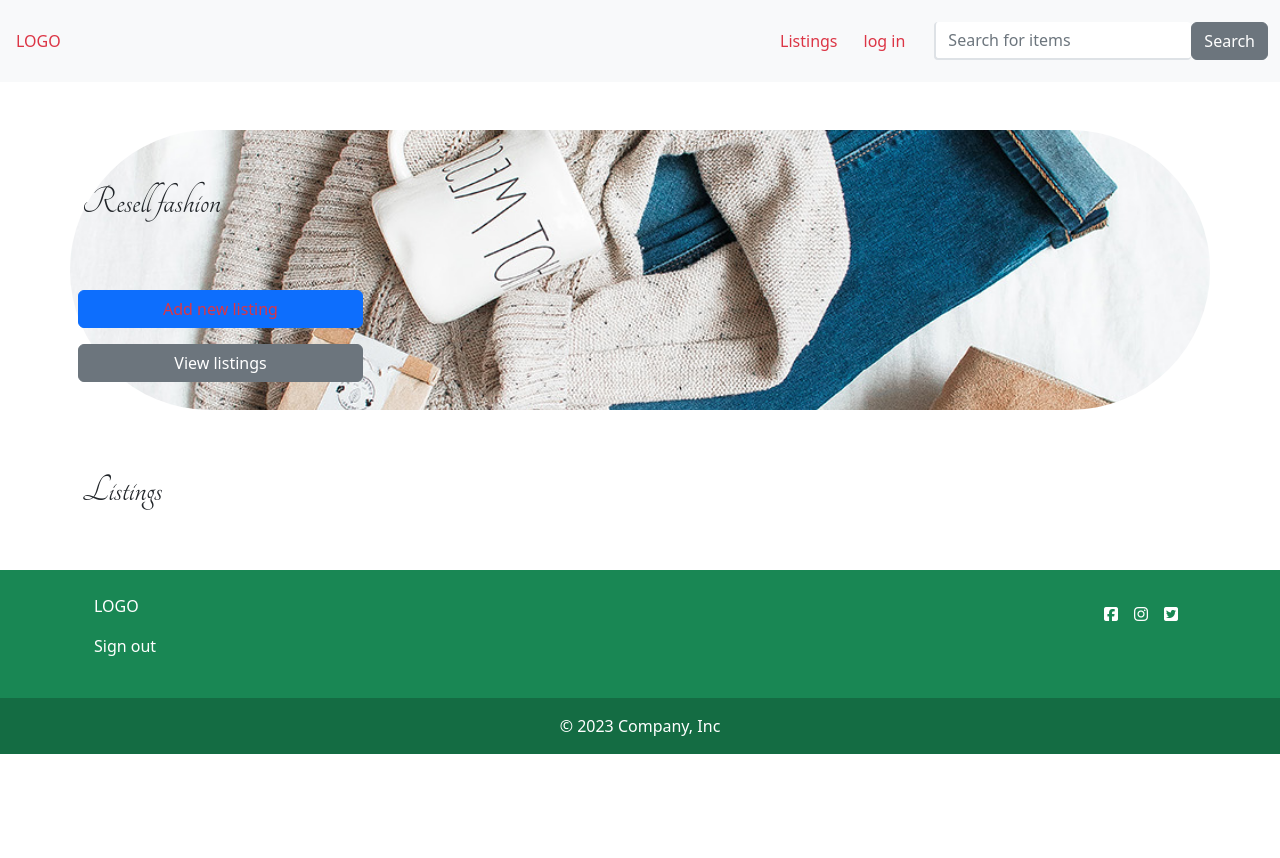
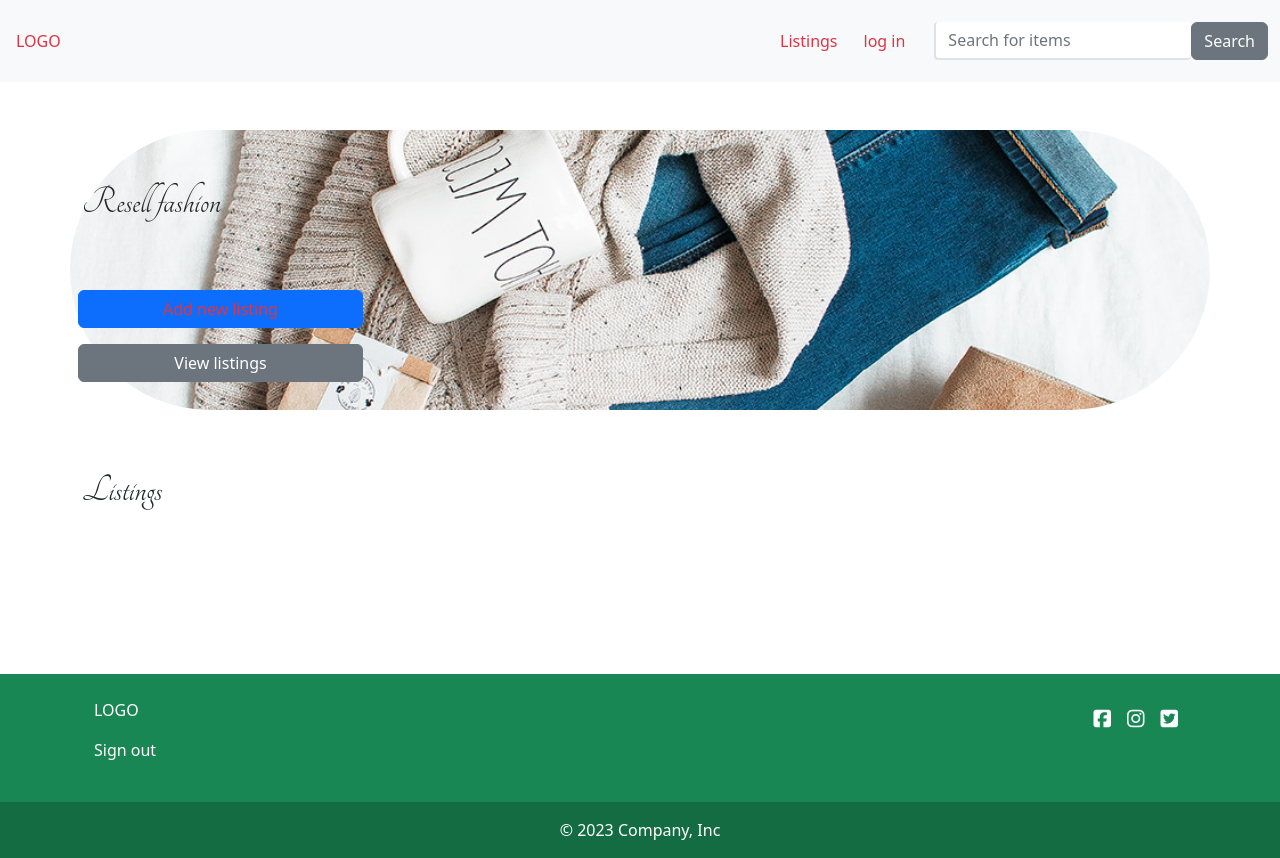
Before and after one commit to Eplepai96/Semester-Project-2, a website with bundled scripts: page index.html in a window 1280 px wide. Before the commit the page ends 800 px from the top, so only its background shows below. Built offline with nearby package versions, Linux system fonts and the light colour scheme.

Commit message:
More style changes

```diff
--- a/index.html
+++ b/index.html
@@ -70,7 +70,7 @@
 
         </main>
 
-        <footer class="bg-success text-center text-white text-lg-start text-sm-start mt-5">
+        <footer class="bg-success text-center text-white text-lg-start text-sm-start mt-auto">
             <!-- Grid container -->
             <div class="container p-4">
               <!--Grid row-->
@@ -87,9 +87,9 @@
                 <div class="col-6 mb-4 mb-md-0">
 
                   <ul class="nav justify-content-end list-unstyled d-flex m-2">
-                    <li class="ms-3"><a class="text-muted" href="#"><i class="fa fa-facebook-square text-white"></i></a></li>
-                    <li class="ms-3"><a class="text-muted" href="#"><i class="fa fa-instagram text-white"></i></a></li>
-                    <li class="ms-3"><a class="text-muted" href="#"><i class="fa fa-twitter-square text-white"></i></a></li>
+                    <li class="ms-3"><a class="text-muted" href="#"><i class="fa fa-facebook-square fa-lg text-white"></i></a></li>
+                    <li class="ms-3"><a class="text-muted" href="#"><i class="fa fa-instagram fa-lg text-white"></i></a></li>
+                    <li class="ms-3"><a class="text-muted" href="#"><i class="fa fa-twitter-square fa-lg text-white"></i></a></li>
                   </ul>
                 </div>
                 <!--Grid column-->
--- a/src/scss/styles.scss
+++ b/src/scss/styles.scss
@@ -7,8 +7,12 @@
     max-width: 1280px;
     margin: auto;
 }
+main {
+    min-height: 68vh;
+}
 
-$large: 800px;
+
+$large: 700px;
 
 .home-image-container{
     background-image: url(/images.img/heather-ford-5gkYsrH_ebY-unsplash.jpg);
@@ -16,10 +20,10 @@ $large: 800px;
     background-position: center;
     background-size: cover;
     background-repeat: no-repeat;
-    max-width: 1000px;
+    max-width: 800px;
     @media screen and (min-width: $large) {
         // float: left;
-    width: 45vw;
+    width: 50vw;
     height: 35vh;
 }
 }
```
Also changed, not shown: dist/css/styles.css, 1 other file.
